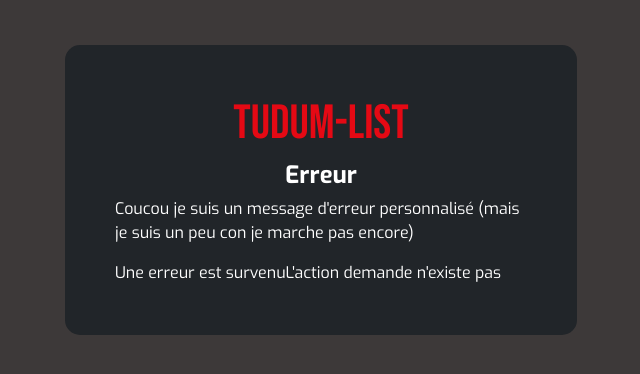
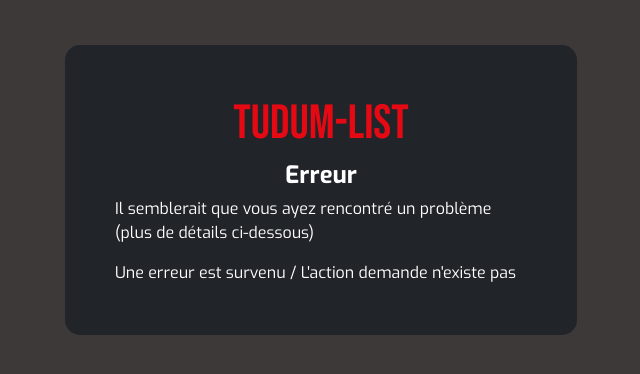
Before and after one commit to Caydo163/tudum-list, a PHP site: page /?action=1 in a window 1280 px wide. Shown: the part 229-603 px from the top of the page, without its empty margins (319-959 px from the left). Run offline with PHP 8.4, Linux system fonts and the light colour scheme.

Commit message:
petites modifs

```diff
--- a/src/config/config.php
+++ b/src/config/config.php
@@ -8,9 +8,9 @@ $pass='achanger';
 $dsn='mysql:host=localhost;dbname=dbjucarvalhe';
 
 //BD PC
-$user='root';
-$pass='';
-$dsn='mysql:host=localhost;dbname=tudum-list';
+// $user='root';
+// $pass='';
+// $dsn='mysql:host=localhost;dbname=tudum-list';
 
 
 //Vues
--- a/src/model/TaskGateway.php
+++ b/src/model/TaskGateway.php
@@ -38,7 +38,7 @@ class TaskGateway {
 
     public function addTask($tache) {
         $query = "INSERT INTO Task (name, list) VALUES (:name, :list);";
-        $this->con->executeQuery($query, array(':name' => array($tache->getNom(), PDO::PARAM_STR),':list' => array($tache->getListe(), PDO::PARAM_INT) ) );
+        $this->con->executeQuery($query, array(':name' => array($tache->getName(), PDO::PARAM_STR),':list' => array($tache->getList(), PDO::PARAM_INT) ) );
     }
 
     public function removeTask($id) {
--- a/src/view/erreur.php
+++ b/src/view/erreur.php
@@ -15,10 +15,10 @@
                 <h1>TUDUM-LIST</h1>
                 <h4>Erreur</h4>
                 <p>
-                    Coucou je suis un message d'erreur personnalisé (mais je suis un peu con je marche pas encore)
+                    Il semblerait que vous ayez rencontré un problème (plus de détails ci-dessous)
                 </p>
                 <?php
-                    echo "$typeErreur";
+                    echo "$typeErreur / ";
                     echo "$detailErreur";
 
                 ?>
```
